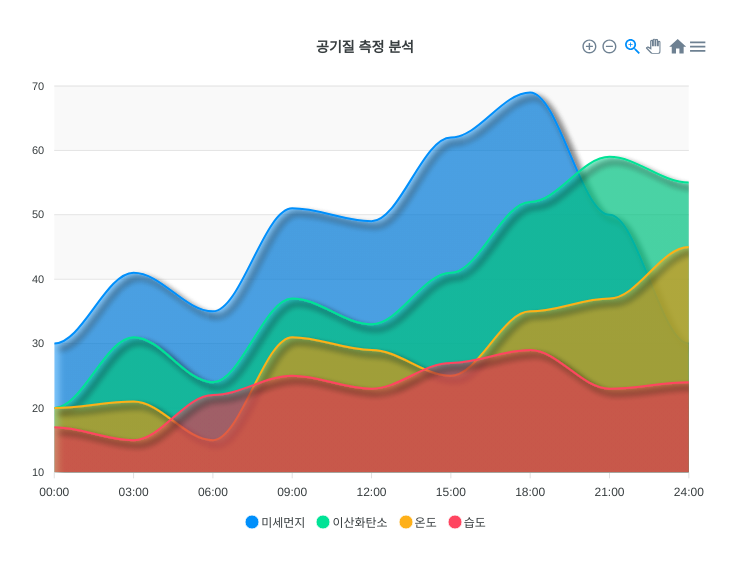
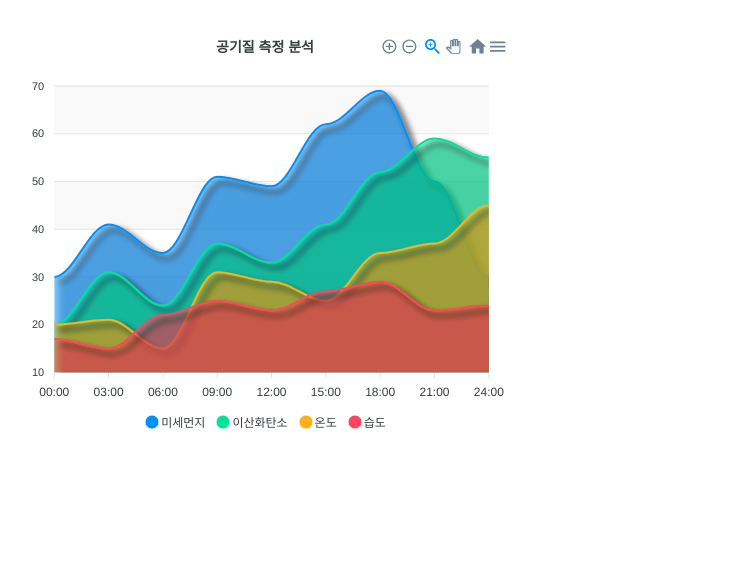
Before and after one commit to devnewone/chart_test, a React (Create React App) app in the folder client/: page / in a window 1280 px wide. Shown: the top 568 px of the page, without its empty margins (300-1037 px from the left). Built offline with nearby package versions, Linux system fonts and the light colour scheme.

Commit message:
modify chart size

```diff
--- a/client/src/components/Charts.js
+++ b/client/src/components/Charts.js
@@ -85,8 +85,8 @@ const Charts = () => {
         options={datas.options}
         series={datas.series}
         type={'area'}
-        width={700}
-        height={500}
+        width={500}
+        height={400}
         />
     </div>
   )
```
